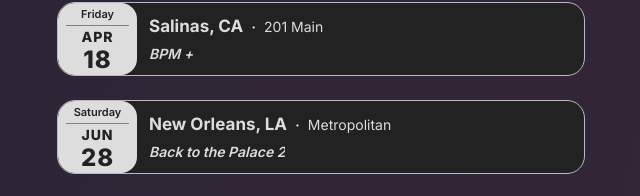
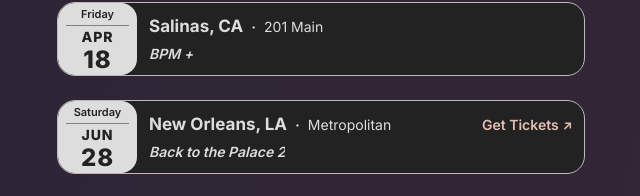
Before and after one commit to MikeS74/dj-dan-next-page, a Next.js app: page / in a window 1280 px wide. Shown: the part 202-398 px from the top of the page, without its empty margins (319-959 px from the left). Built offline with nearby package versions, Linux system fonts and the light colour scheme.

Commit message:
add TicketLink to TourSchedule

```diff
--- /dev/null
+++ b/app/components/TicketLink.jsx
@@ -0,0 +1,51 @@
+"use client";
+
+import { colors } from "../styles/colors";
+
+const LinkRow = (props) => (
+  <div className="link-row">
+    {props.children}
+    <style jsx>{`
+      .link-row {
+        display: flex;
+        align-items: flex-start;
+      }
+    `}</style>
+  </div>
+);
+
+const ArrowIcon = (props) => (
+  <div className="arrow-icon">
+    {props.children}
+    <style jsx>{`
+      .arrow-icon {
+        font-size: 12px;
+        margin-left: 4px;
+        margin-top: 2px;
+      }
+    `}</style>
+  </div>
+);
+
+const TicketLink = ({ $url }) => {
+  return (
+    <a href={$url} target="_blank" rel="noopener noreferrer">
+      <LinkRow>
+        Get Tickets<ArrowIcon>&#8599;</ArrowIcon>
+      </LinkRow>
+      <style jsx>{`
+        a {
+          padding-top: 4px;
+          font-size: 14px;
+          color: ${colors.lightGrapefruit};
+          font-weight: 600;
+          line-height: 1.2;
+          text-decoration: none;
+          cursor: pointer;
+        }
+      `}</style>
+    </a>
+  );
+};
+
+export default TicketLink;
--- a/app/components/TourSchedule.jsx
+++ b/app/components/TourSchedule.jsx
@@ -1,6 +1,6 @@
 "use client";
 
-// import TicketLink from './TicketLink';
+import TicketLink from "./TicketLink";
 import {
   tourScheduleLayout,
   tourDateContainer,
@@ -147,7 +147,7 @@
             ) : null}
             {/* ============= */}
           </Row>
-          {/* TICKET LINK GOES HERE */}
+          {hasTix && <TicketLink $url={data.ticketUrl} />}
         </CityAndTicketRow>
         {/* MOBILE */}
         <Row>
```
